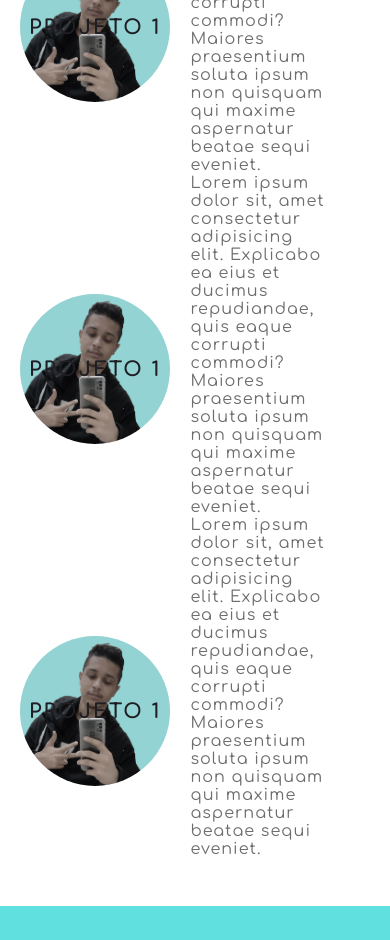
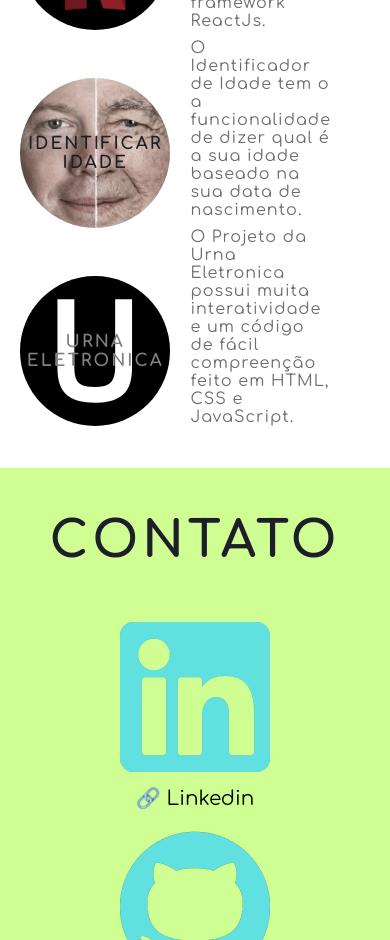
Before and after one commit to anthonyd12/portifolio, a plain HTML site: page index.html in a window 390 px wide. Shown: the part 1060-2000 px from the top of the page. Drawn offline with Linux system fonts and the light colour scheme; files whose address does not match are found by name.

Commit message:
Finalizando

```diff
--- a/index.html
+++ b/index.html
@@ -22,8 +22,8 @@
                         <nav class="menu-itens">
                             <ul>
                                 <li><a href="">Home</a></li>
-                                <li><a href="">Sobre</a></li>
                                 <li><a href="">Projetos</a></li>
+                                <li><a href="">Contato</a></li>
                             </ul>
                         </nav>
                 </div>
@@ -38,37 +38,47 @@
     </header>
     <main class="container">
         <div class="card-container">
-            <div class="card">
+            <div class="card" id="p1">
                 <div class="card-wrapper">
-                    <h2>Projeto 1</h2>
-                    <p>Vem ver!</p>
+                    <h2>Netflix Clone</h2>
+                    <p>Confira!</p>
                 </div>
             </div>
                 <div class="card-text">
-                    Lorem ipsum dolor sit, amet consectetur adipisicing elit. Explicabo ea eius et ducimus repudiandae, quis eaque corrupti commodi? Maiores praesentium soluta ipsum non quisquam qui maxime aspernatur beatae sequi eveniet.
+                    O projeto "Netflix-Clone" consiste em recriar a interface do site da Neflix utilizando ferramentas como o framework ReactJs.
                 </div>
         </div>
         <div class="card-container">
-            <div class="card">
+            <div class="card" id="p2">
                 <div class="card-wrapper">
-                    <h2>Projeto 1</h2>
-                    <p>Vem ver!</p>
+                    <h2>Identificar Idade</h2>
+                    <p>Confira!</p>
                 </div>
             </div>
                 <div class="card-text">
-                    Lorem ipsum dolor sit, amet consectetur adipisicing elit. Explicabo ea eius et ducimus repudiandae, quis eaque corrupti commodi? Maiores praesentium soluta ipsum non quisquam qui maxime aspernatur beatae sequi eveniet.
+                    O Identificador de Idade tem o a funcionalidade de dizer qual é a sua idade baseado na sua data de nascimento.
                 </div>
         </div>
         <div class="card-container">
-            <div class="card">
+            <div class="card" id="p3">
                 <div class="card-wrapper">
-                    <h2>Projeto 1</h2>
-                    <p>Vem ver!</p>
+                    <h2>Urna Eletronica</h2>
+                    <p>Confira!</p>
                 </div>
             </div>
                 <div class="card-text">
-                    Lorem ipsum dolor sit, amet consectetur adipisicing elit. Explicabo ea eius et ducimus repudiandae, quis eaque corrupti commodi? Maiores praesentium soluta ipsum non quisquam qui maxime aspernatur beatae sequi eveniet.
+                    O Projeto da Urna Eletronica possui muita interatividade e um código de fácil compreenção feito em HTML, CSS e JavaScript.
                 </div>
+        </div>
+        <div class="contact">
+            <h1>Contato</h1>
+            <a href="https://www.linkedin.com/in/anthony-daniel-651932186/" target="_blank"><img src="./images/contato_LK.png" alt="" class="contact-images"></a><span class="sub-title"><a href="https://www.linkedin.com/in/anthony-daniel-651932186/" target="_blank">🔗 Linkedin</a></span>
+
+            <a href="https://www.github.com/anthonyd12" target="_blank"><img src="./images/contato_GH.png" alt="" class="contact-images"></a><span class="sub-title"><a href="https://www.github.com/anthonyd12" target="_blank">🔗 Github</a></span>
+
+            <a href="https://wa.me/11942648451" target='_blank'><img src="./images/contato_WP.png" alt="" class="contact-images"></a><span class="sub-title"><a href="https://wa.me/11942648451" target='_blank'>🔗 Whatsapp</a></span>
+
+            <a href="https://criarmeulink.com.br/u/1650390849"  target="_blank"><img src="./images/contato_GM.png" alt="" class="contact-images-gm"></a><span class="sub-title"><a href="https://criarmeulink.com.br/u/1650390849"  target="_blank">🔗 E-mail</a></span>
         </div>
     </main>
     <footer>
--- a/style/style.css
+++ b/style/style.css
@@ -47,11 +47,11 @@ h1, h2{
      display: flex;
      align-items: center;
      justify-content: center;
-     transition: all ease 0.7s;
+     transition: all ease 0.4s;
      border-radius: 5px;
      margin-right: 10px;
  }
- a:hover{
+ .social-media a:hover{
      background-color: #fff;
  }
 
@@ -139,6 +139,11 @@ h1, h2{
     letter-spacing: 4px;
     font-size: 40px;
 }
+.menu-itens ul li a:hover{
+    background-color: aqua;
+    padding: 3px;
+    border-radius: 3px;
+}
 
 /*Animação menu*/
 
@@ -196,7 +201,6 @@ h1, h2{
     align-items: center;
     justify-content: center;
     background-color: #60e1e0;
-    background-image: url('/images/foto.png');
     background-position: center;
     background-size: cover;
     background-repeat: no-repeat;
@@ -204,6 +208,18 @@ h1, h2{
     color: #1e1e2a;
     cursor: pointer;
     transition: 0.5s ease-in-out;
+}
+#p1{
+    background-image: url('/images/netflix.jpg');
+    color: white;
+}
+#p2{
+    background-image: url('/images/idade.jpeg');
+}
+#p3{
+    background-image: url('/images/urna.png');
+    color: gray;
+
 }
 .card-text{
     width: 40%;
@@ -234,7 +250,7 @@ h1, h2{
 
 
 .card-wrapper h2{
-    font-size: 40px;
+    font-size: 30px;
     text-transform: uppercase;
     letter-spacing: 4px;
     margin: 0;
@@ -262,8 +278,45 @@ h1, h2{
     visibility: visible;
     font-size: 14px;
 }
+
+/*Contato*/
+.contact{
+    background-color: rgba(158, 253, 33, 0.492);
+    width: 100%;
+    height: 230px;
+    text-align: center;
+    margin-top: 5vh;
+}
+.contact h1{
+    font-size: 32px;
+    font-weight: 700;
+}
+.contact-images{
+    width: 100px;
+    height: 100px;
+    margin-left: 50px;
+    margin-right: 50px;
+    transition: all ease 0.7s;
+}
+.contact-images-gm{
+    width: 100px;
+    margin-left: 50px;
+    margin-right: 50px;
+    transition: all ease 0.7s;
+}
+.contact-images-gm:hover{
+    width: 110px;
+}
+.contact-images:hover{
+    width: 110px;
+    height: 110px;
+}
+.sub-title{
+    opacity: 0;
+}
 /*Footer*/
 footer{
+    margin-top: -7.5vh;
     width: 100%;
     height: 100px;
     background-color: #60e1e0;
@@ -280,6 +333,7 @@ footer{
     color: black;
     background-color: transparent;
 }
+
 
 @media (max-width: 790px){
     h1, h2{
@@ -298,9 +352,51 @@ footer{
         height: 150px;
     }
     .card-wrapper h2{
-        font-size: 20px;
+        font-size: 17px;
         text-transform: uppercase;
         letter-spacing: 2px;
     }
-
+    .contact{
+        display: flex;
+        flex-direction: column;
+        align-items: center;
+        justify-content: center;
+        height: 940px;
+    }
+    .contact h1{
+        font-size: 50px;
+    }
+    .contact-images{
+        width: 150px;
+        height: 150px;
+        margin-top: 20px;
+        margin-bottom: 10px;
+    }
+    .contact-images:hover{
+        width: 150px;
+        height: 150px;
+        margin-top: 20px;
+        margin-bottom: 10px;
+    }
+    .contact-images-gm{
+        width: 150px;
+        margin-top: 20px;
+        margin-bottom: 10px;
+    }
+    .contact-images-gm:hover{
+        width: 150px;
+        margin-top: 20px;
+        margin-bottom: 10px;
+    }
+    .sub-title{
+        opacity: 1;
+        font-size: 20px;
+    }
+    .sub-title a{
+        text-decoration: none;
+        color: #000;
+    }
+    .sub-title a:hover{
+        color: purple;
+    }
 }
```
Also changed, not shown: images/contato_GH.png (added), images/contato_GM.png (added), images/contato_LK.png (added), images/contato_WP.png (added), images/idade.jpeg (added), images/netflix.jpg (added), images/urna.png (added), images/urna.webp (added).
